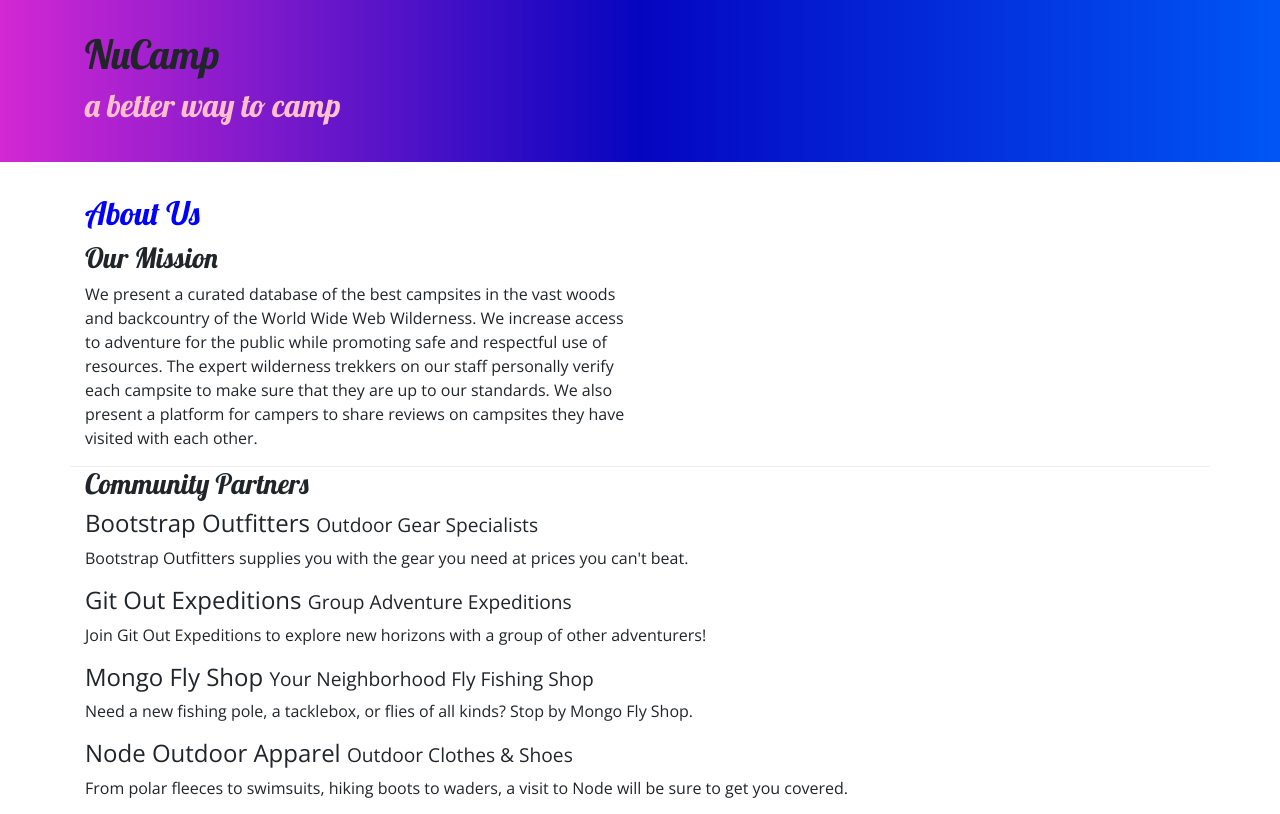
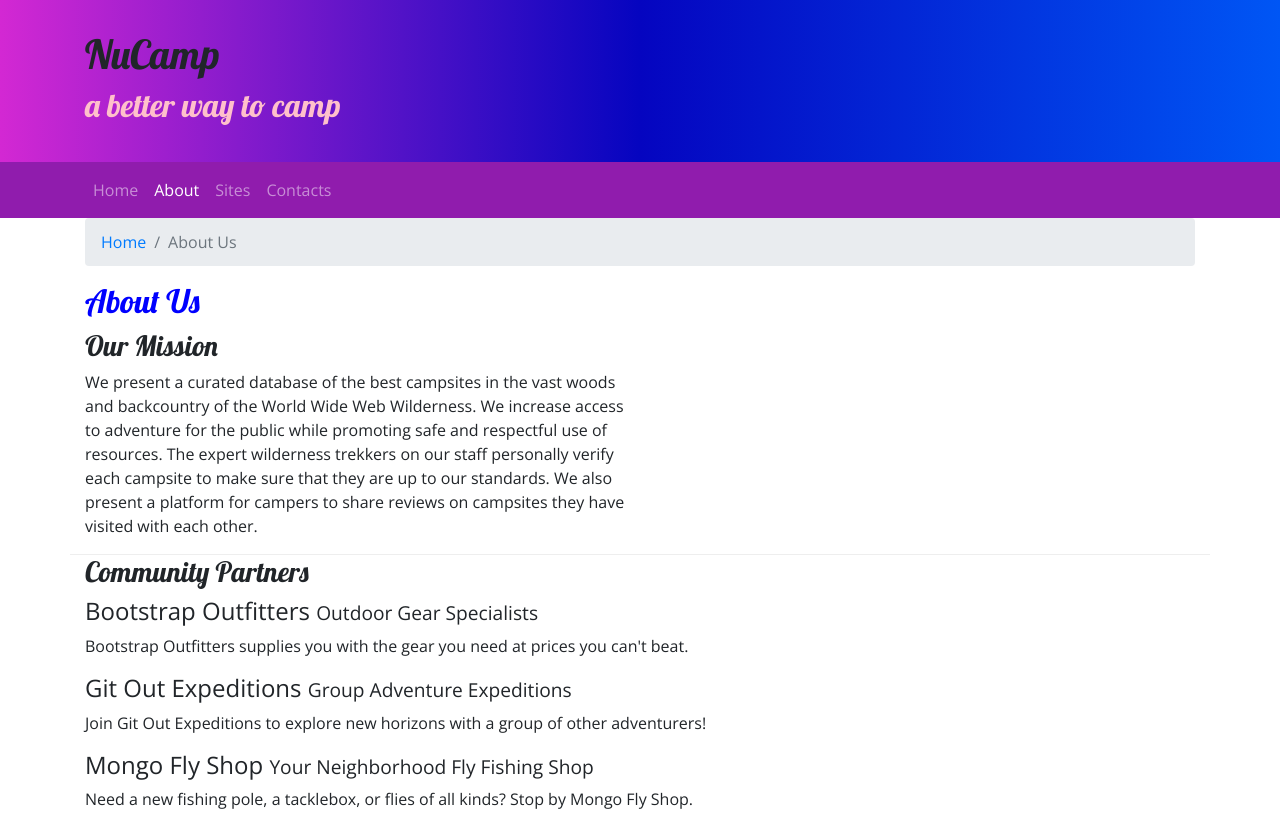
Before and after one commit to NabilPervez/nucampsite, a website: page aboutus.html in a window 1280 px wide. Shown: the top 814 px of the page. Drawn offline with nearby package versions, Linux system fonts and the light colour scheme.

Commit message:
navbar and breadcrumb added

```diff
--- a/aboutus.html
+++ b/aboutus.html
@@ -16,8 +16,8 @@
     <title>NuCamp: A Better Way To Camp</title>
 </head>
 
+
 <body>
-
     <header class="jumbotron jumbotron-fluid">
         <div class="container">
             <div class="row">
@@ -29,9 +29,31 @@
         </div> <!-- container div -->
     </header>
 
+    <nav class="navbar navbar-expand-sm navbar-dark sticky-top">
+        <div class="container">
+
+
+        <button class="navbar-toggler ml-auto" type="button" data-toggle="collapse" data-target="#nucampNavBar">
+            <span class="navbar-toggler-icon"></span>
+        </button>
+            <div class="collapse navbar-collapse" id="nucampNavBar">
+                <ul class="navbar-nav">
+                    <li class="nav-item"><a class="nav-link" href="index.html">Home</a></li>
+                    <li class="nav-item active"><a class="nav-link" href="#">About</a></li>
+                    <li class="nav-item"><a class="nav-link" href="#">Sites</a></li>
+                    <li class="nav-item"><a class="nav-link" href="#">Contacts</a></li>
+                </ul>
+            </div>
+        </div>
+    </nav>
+
     <div class="container">
             <div class="row">
                 <div class="col">
+                    <ol class="breadcrumb">
+                        <li class="breadcrumb-item"><a href="index.html">Home</a></li>
+                        <li class="breadcrumb-item active">About Us</li>
+                    </ol>
                     <h2>About Us</h2>
                 </div>
             </div>
--- a/css/styles.css
+++ b/css/styles.css
@@ -20,6 +20,7 @@ footer{
 }
 
 .jumbotron{
+    margin: 0px;
     padding: 30px;
     background-image: linear-gradient(to right, rgb(211, 40, 211),rgb(5, 5, 192), rgb(0, 86, 245));
 }
@@ -29,3 +30,7 @@ footer{
     border-bottom: 1px ridge;
     min-height: 200px;
 }
+
+.navbar {
+    background-color: #901CAD;
+}
```
Also changed, not shown: index.html (+18 -0 lines).
